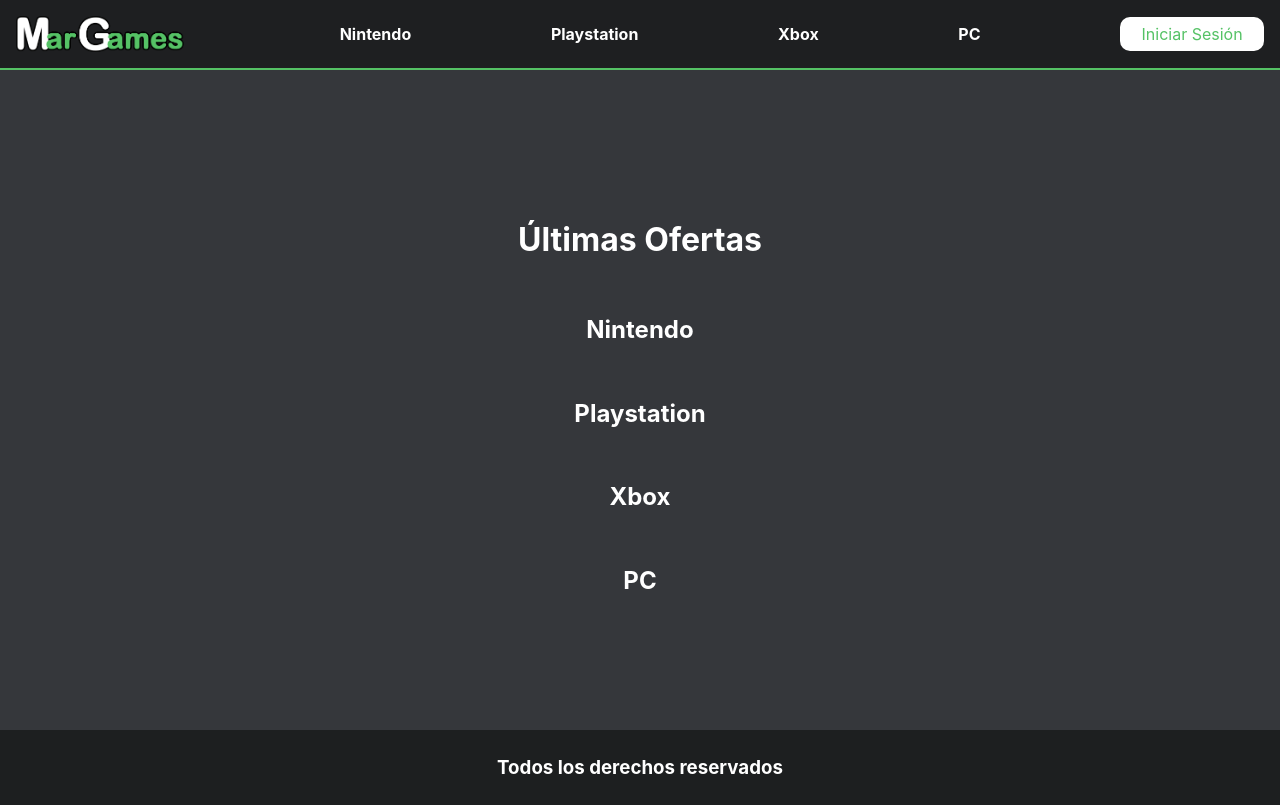
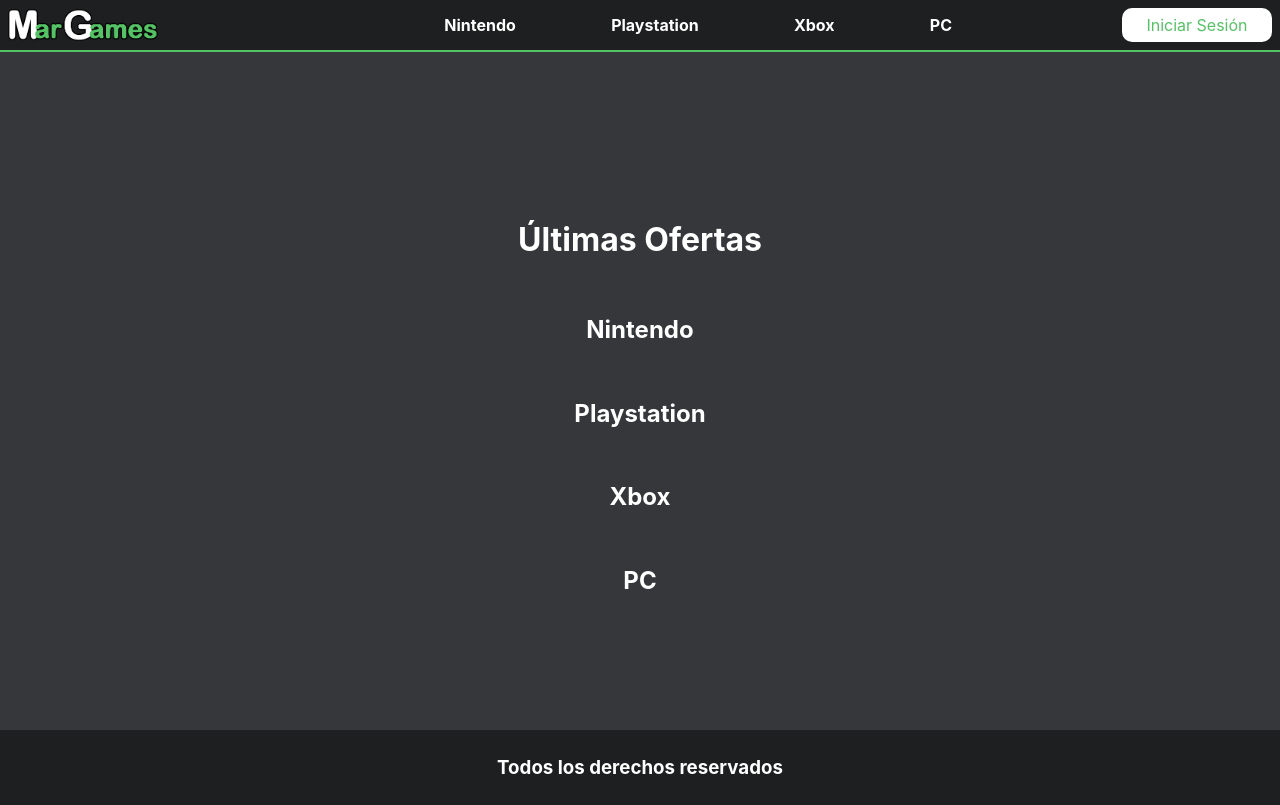
Before and after one commit to Maruan-Cardenas/control-de-horas, a React (Create React App) app: page / in a window 1280 px wide. Built offline with nearby package versions, Linux system fonts and the light colour scheme; no server answers; the database is empty.

Commit message:
modifico la estructura del header

```diff
--- a/src/parts/Header/Header.css
+++ b/src/parts/Header/Header.css
@@ -1,12 +1,14 @@
-.header, .header-img__link,.header-logIn__link, .header-ul, .header-login__hiddenContainer, .header-login__button::after{
+.header-img__link,.header-logIn__link, .header-ul, .header-login__hiddenContainer, .header-login__button::after{
     display: flex;
     justify-content: center;
     align-items: center;
 }
 
 .header{
-    flex-direction: column;
     position: fixed;
+    display: grid;
+    grid-template-columns: repeat(2, 1fr);
+    grid-template-rows: repeat(2, 1fr);
     top:0;
     width: 100%;
     background-color: #1d1f20ee;
@@ -17,26 +19,43 @@
 
 @media  screen and (min-width: 800px) {
     .header{
-        flex-direction: row;
+        grid-template-columns: 1.5fr 3fr 1fr;
+        grid-template-rows: 1fr;
     }
 }
 
+.header-img__link{
+
+    grid-row: 1/2;
+    grid-column: 1/2;
+    justify-self: left;
+}
+
 .header-img{
-    padding-top: 1em;
-   max-width: 150px;
-
+    max-width: 150px;
+    margin-left: .5em;
 }
 
 @media  screen and (min-width: 800px) {
-    .header-img{
-        padding: 1em;
-        max-width: 200px;
+    .header-img__link{
+        grid-row: 1/2;
+        grid-column: 1/2;
     }
 }
 
 .header-nav{
+    grid-row: 2/3;
+    grid-column: 1/3;
     width:100%;
+    align-self: center;
     overflow: hidden;
+}
+
+@media  screen and (min-width: 800px) {
+    .header-nav{
+        grid-row: 1/2;
+        grid-column: 2/3;
+    }
 }
 
 
@@ -78,23 +97,31 @@
 }
 
 .header-logIn__button{
+    grid-row: 1/2;
+    grid-column: 2/3;
+    justify-self: right;
     position: relative;
     cursor: pointer;
-    margin-bottom: .5em;
+    margin: .5em;
     padding: .5em 0;
     background-color: white;
     border: none;
     border-radius: 10px;
     color: #55c265;
-    width: 200px;
-    overflow: hidden;
+    width: 150px;
 }
 
 @media screen and (min-width: 800px){
     .header-logIn__button{
-        margin-right: 1em;
-        margin-bottom: 0;
+        grid-row: 1/2;
+        grid-column: 3/4;
     }
+}
+
+.header-logIn__link{
+    grid-row: 1/2;
+    grid-column: 2/3;
+    justify-self: right;
 }
 
 .header-logIn__img{
@@ -102,12 +129,12 @@
     height: 50px;
     border-radius: 25px;
     background-color: white;
-    margin-bottom: 1em;
+    margin: .5em .5em 0 0;
 }
 
 @media screen and (min-width: 800px){
-    .header-logIn__img{
-        margin-bottom: 0;
-        margin-right: 1em;
+    .header-logIn__link{
+        grid-row: 1/2;
+        grid-column: 3/4;
     }
 }
```
